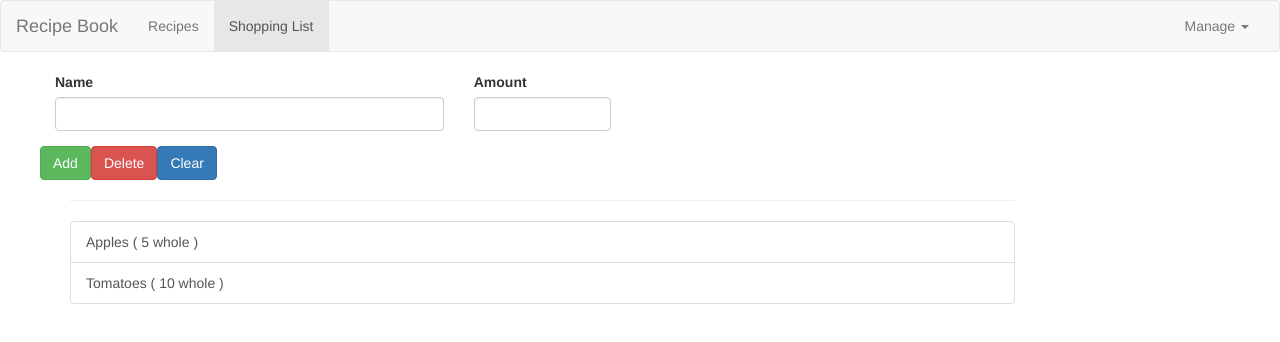
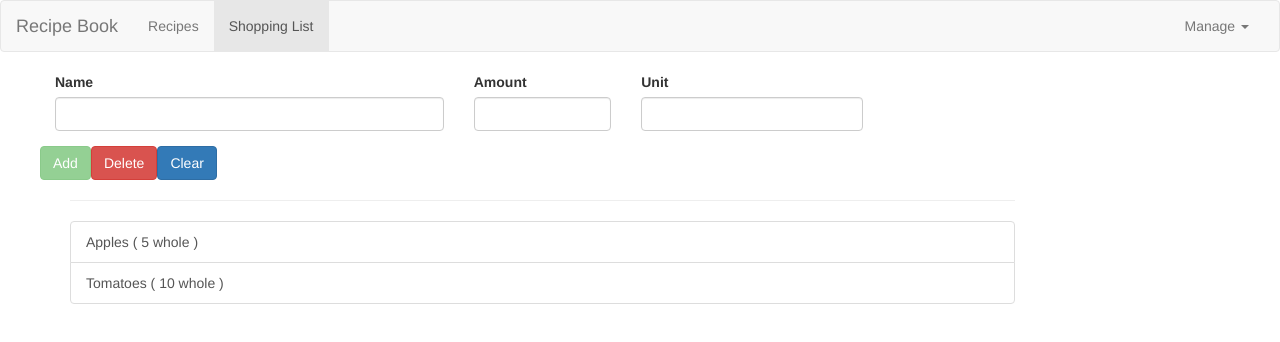
Before and after one commit to nkfoss/CookingProject, an Angular app: page /shopping-list/edit in a window 1280 px wide. Shown: the top 342 px of the page. Built offline with nearby package versions, Linux system fonts and the light colour scheme.

Commit message:
Add form and validation for edit shopping list

```diff
--- a/src/app/ShoppingList/edit-shopping-list/edit-shopping-list.component.html
+++ b/src/app/ShoppingList/edit-shopping-list/edit-shopping-list.component.html
@@ -2,22 +2,30 @@
     <div class="col- xs-12">
         <form>
             <div class="row">
+                <form (ngSubmit)="onAddIngredient(ingredientForm)" #ingredientForm="ngForm">
                     <div class="col-sm-5 form-group">
                         <label for="name"> Name </label>
-                <input type="text" id="name" class="form-control" #nameInput>
+                        <input type="text" id="name" class="form-control" ngModel name="itemName" required >
                     </div>
+
                     <div class="col-sm-2 form-group">
                         <label for="amount"> Amount </label>
-                <input type="number" id="amount" class="form-control" #amountInput>
+                        <input type="number" id="amount" class="form-control" ngModel name="amount" required
+                        pattern="^[1-9]+[0-9]*$">
                     </div>
+                    <div class="col-sm-3 form-group">
+                        <label for="name"> Unit </label>
+                        <input type="text" id="unit" class="form-control" ngModel name="unit" required >
+                    </div>
+
                     <div class="row">
                         <div class="col-xs-12">
-                <button class="btn btn-success" type="submit" (click)="onAddIngredient()"> Add </button>
+                            <button class="btn btn-success" type="submit" [disabled]="!ingredientForm.valid"> Add </button>
                             <button class="btn btn-danger" type="button"> Delete </button>
                             <button class="btn btn-primary" type="button"> Clear </button>
                         </div>
                     </div>
-
+                </form>
             </div>
         </form>
 
--- a/src/app/ShoppingList/edit-shopping-list/edit-shopping-list.component.ts
+++ b/src/app/ShoppingList/edit-shopping-list/edit-shopping-list.component.ts
@@ -2,6 +2,7 @@ import { Component, OnInit, ElementRef, ViewChild } from '@angular/core';
 
 import { Ingredient } from 'src/app/shared/ingredient.model';
 import { ShoppingListService } from '../shopping-list.service';
+import { NgForm } from '@angular/forms';
 
 @Component({
   selector: 'app-edit-shopping-list',
@@ -13,29 +14,35 @@ import { ShoppingListService } from '../shopping-list.service';
 
 export class EditShoppingListComponent implements OnInit {
 
-
-  @ViewChild('nameInput', {static:false}) nameInputRef: ElementRef;
-  @ViewChild('amountInput', {static:false}) amountInputRef: ElementRef;
-
-  // ==============================================================
+  @ViewChild('ingredientForm', {static:true}) ingredientForm: NgForm;
 
   constructor(private shoppinglistService: ShoppingListService) { }
+
+
 
   ngOnInit() { }
 
   // ==============================================================
 
   onAddIngredient() {
-    const ingName = this.nameInputRef.nativeElement.value;
-    const ingAmount = this.amountInputRef.nativeElement.value;
-    const newIngredient = new Ingredient(ingName, "null", ingAmount);
+    console.log(this.ingredientForm)
+
+    const ingName = this.ingredientForm.value.itemName;
+    const ingAmount = this.ingredientForm.value.amount;
+    const ingUnit = this.ingredientForm.value.unit;
+    const newIngredient = new Ingredient(ingName, ingUnit, ingAmount);
     this.shoppinglistService.addIngredient(newIngredient)
 
+    this.ingredientForm.reset();
+
+    // ~~OLD~~
     // Now reset the fields. (I know I'm not supposed to access the elements directly like this)
-    this.nameInputRef.nativeElement.value = "";
-    this.amountInputRef.nativeElement.value = "";
+    // this.nameInputRef.nativeElement.value = "";
+    // this.amountInputRef.nativeElement.value = "";
   }
 
 
 
+
+
 }
```
Lines whose indentation alone changed are shown as unchanged.
